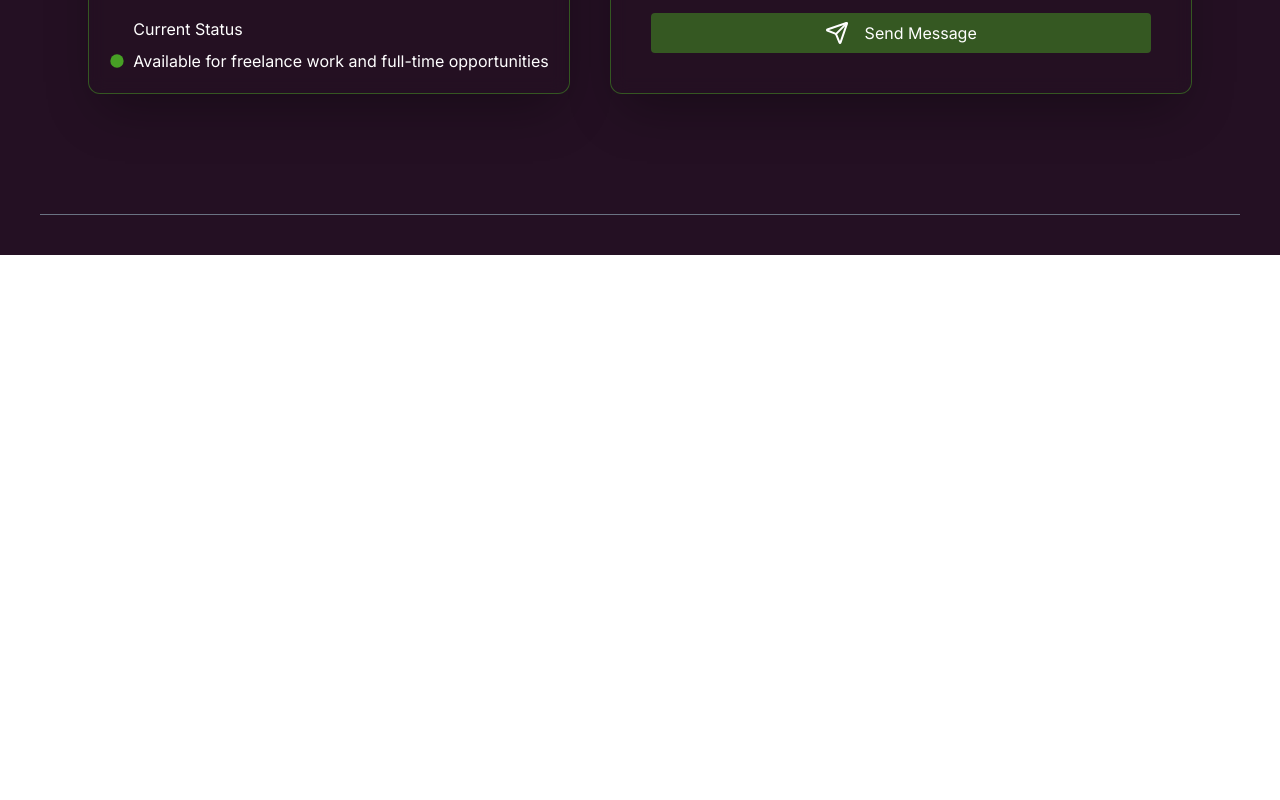
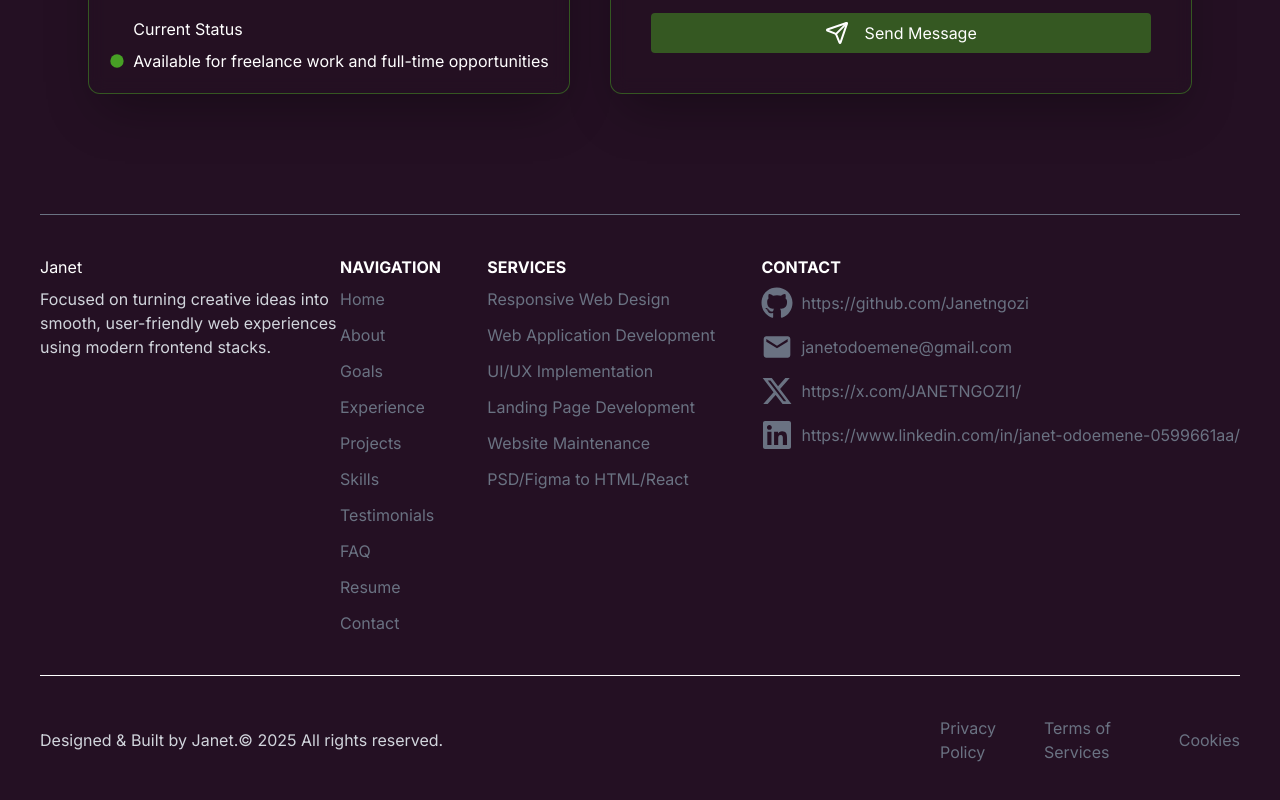
Before and after one commit to Janetngozi/work-portfolio, a React (Vite) app: page / in a window 1280 px wide. Shown: the part 10298-11098 px from the top of the page. Before the commit the page ends 10553 px from the top, so only its background shows below. Built offline with nearby package versions, Linux system fonts and the light colour scheme.

Commit message:
made the final section responsive

```diff
--- a/src/App.jsx
+++ b/src/App.jsx
@@ -25,7 +25,7 @@ function App() {
       <Faq />
       <Resume />
       <Contact />
-      {/* <Final /> */}
+      <Final />
     </>
   );
 }
--- a/src/components/Final.jsx
+++ b/src/components/Final.jsx
@@ -10,15 +10,15 @@ import { FaTiktok } from "react-icons/fa";
 const Final = () => {
   return (
     <footer className="flex flex-col items-center justify-center  text-white bg-[#241023] overflow-hidden px-10 ">
-      <div className="flex">
-        <div className="left flex flex-col w-1/4">
+      <div className="hidden md:flex md:flex-col lg:flex-row">
+        <div className=" text-center lg:items-left lg:text-left flex flex-col w-full  lg:w-1/4">
           <h1 className="pb-2">Janet</h1>
           <p className="text-gray-300">
             Focused on turning creative ideas into smooth, user-friendly web
             experiences using modern frontend stacks.
           </p>
         </div>
-        <div className="right flex justify-between w-3/4">
+        <div className="right flex gap-15 ml-5 lg:ml-0 mt-10 lg:mt-0 lg:gap-0 lg:justify-between w-full lg:w-3/4">
           {/* nav */}
           <div className="flex flex-col">
             <h1 className="text-[#ffffff] font-bold pb-2">NAVIGATION</h1>
@@ -85,12 +85,12 @@ const Final = () => {
           {/* contact */}
         </div>
       </div>
-      <hr className="text-white text-[2px] w-full mt-10 mb-10" />
-      <div className="flex justify-between w-full pb-10 items-center">
-        <h3 className="text-gray-300">
-          Designed & Built by Janet. © 2025 All rights reserved.
+      <hr className="text-white text-[2px] w-full mt-10 mb-10 hidden md:flex" />
+      <div className="flex flex-col md:flex-row justify-between w-full pb-10 md:items-center">
+        <h3 className="text-gray-300 flex flex-col md:flex-row">
+          Designed & Built by Janet. <span className="">© 2025 All rights reserved.</span>
         </h3>
-        <div className="flex justify-between w-1/4 items-center text-gray-500">
+        <div className="flex justify-between md:w-1/4 items-center mt-5 md:mt-0 text-gray-500">
           <p>Privacy Policy</p>
           <p>Terms of Services</p>
           <p>Cookies</p>
```
